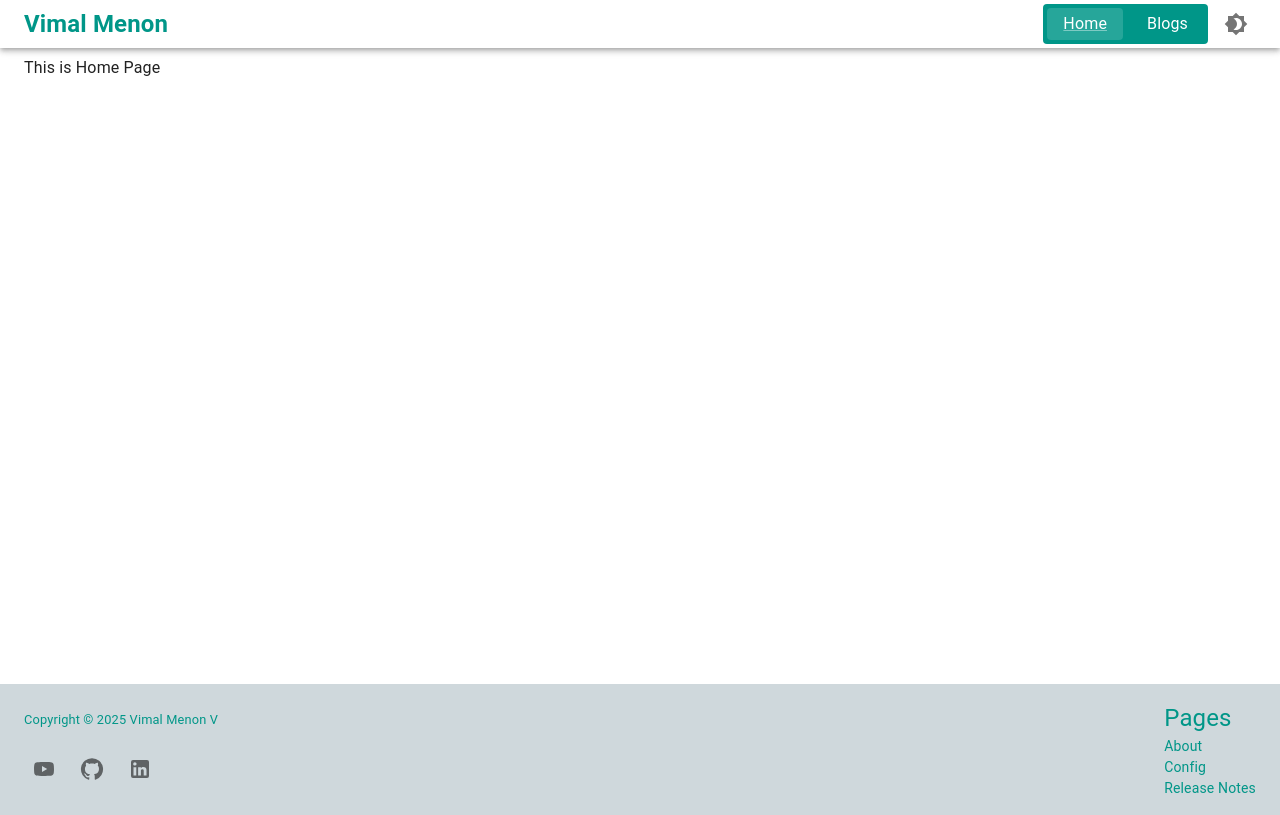
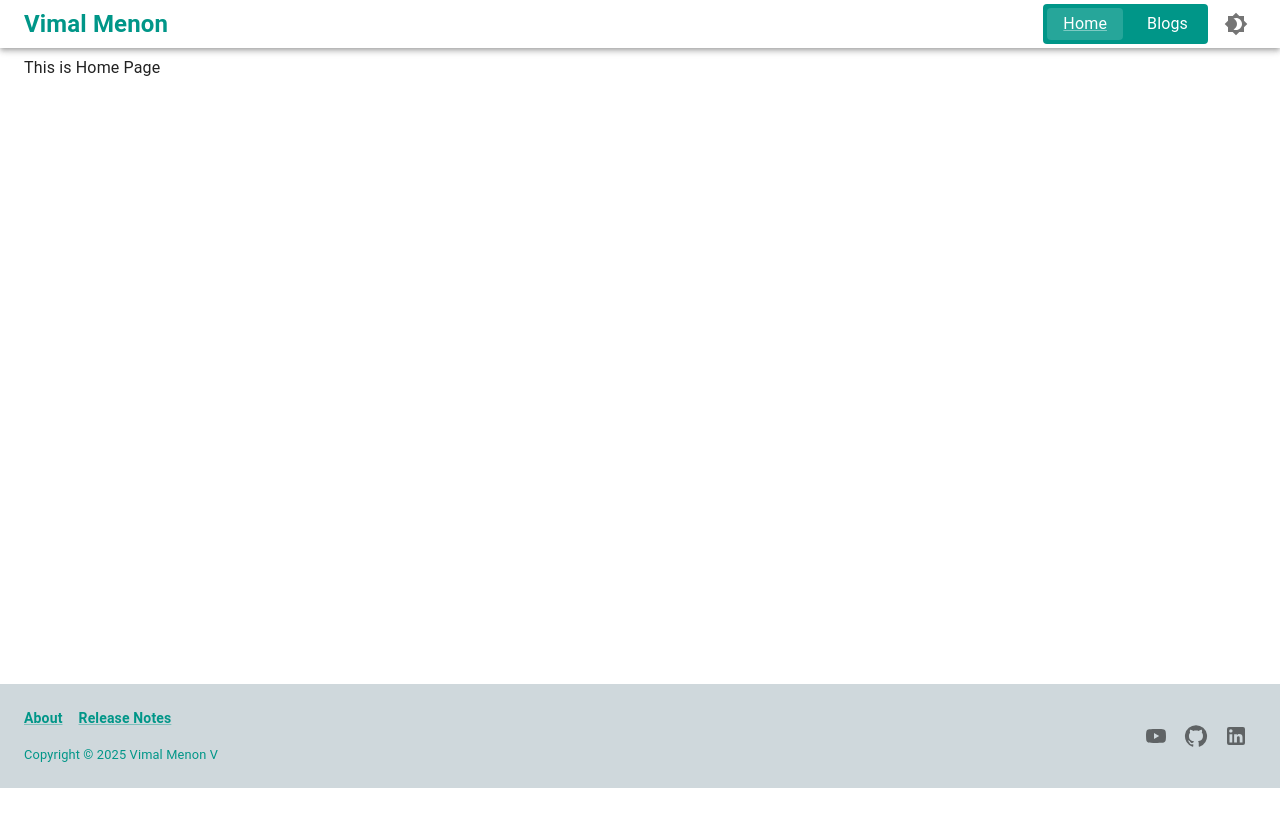
Before and after one commit to vimalmenon/vimalmenon.github.io, a Next.js app: page / in a window 1280 px wide. Built offline with nearby package versions, Linux system fonts and the light colour scheme; what @mui/material-nextjs would draw is missing.

Commit message:
Working on footer

```diff
--- a/src/common/Footer/Footer.component.tsx
+++ b/src/common/Footer/Footer.component.tsx
@@ -26,6 +26,23 @@ export const Footer: React.FC = () => {
         }}
       >
         <Box sx={{ display: 'flex', flexDirection: 'column', justifyContent: 'space-around' }}>
+          <Box sx={{ display: 'flex', gap: 2, marginY: 1 }}>
+            {FooterNavigation.map((data) => {
+              return (
+                <span style={{ fontSize: '14px' }} key={data.name}>
+                  <MuiLink
+                    component={Link}
+                    href={data.link}
+                    underline="always"
+                    sx={{ color: teal[500], fontWeight: 'bold' }}
+                  >
+                    {data.name}
+                  </MuiLink>
+                </span>
+              );
+            })}
+          </Box>
+          <Box sx={{ display: 'flex', gap: 2, marginY: 1 }}>
             <span style={{ fontSize: '0.8rem' }}>
               Copyright © 2025{' '}
               <MuiLink
@@ -37,7 +54,9 @@ export const Footer: React.FC = () => {
                 Vimal Menon V{version}
               </MuiLink>
             </span>
-          <Box sx={{ display: 'flex', gap: 1 }}>
+          </Box>
+        </Box>
+        <Box sx={{ alignItems: 'center', display: 'flex', justifyContent: 'space-between' }}>
           {SocialMedias.map((media) => {
             return (
               <MuiLink
@@ -54,26 +73,6 @@ export const Footer: React.FC = () => {
             );
           })}
         </Box>
-        </Box>
-        <Box sx={{ display: 'flex', flexDirection: 'column' }}>
-          <Box component="span" sx={{ fontSize: '1.5rem' }}>
-            Pages
-          </Box>
-          {FooterNavigation.map((data) => {
-            return (
-              <span style={{ fontSize: '14px' }} key={data.name}>
-                <MuiLink
-                  component={Link}
-                  href={data.link}
-                  underline="none"
-                  sx={{ color: teal[500] }}
-                >
-                  {data.name}
-                </MuiLink>
-              </span>
-            );
-          })}
-        </Box>
       </Container>
     </Box>
   );
--- a/src/data/navigation/index.ts
+++ b/src/data/navigation/index.ts
@@ -99,7 +99,7 @@ const About: INavigation = {
   title: 'About | Vimal Menon',
 };
 
-export const FooterNavigation = [About, Config, ReleaseNote];
+export const FooterNavigation = [About, ReleaseNote];
 
 export const HeaderNavigation = [Home, Blogs];
 
```
Lines whose indentation alone changed are shown as unchanged.
